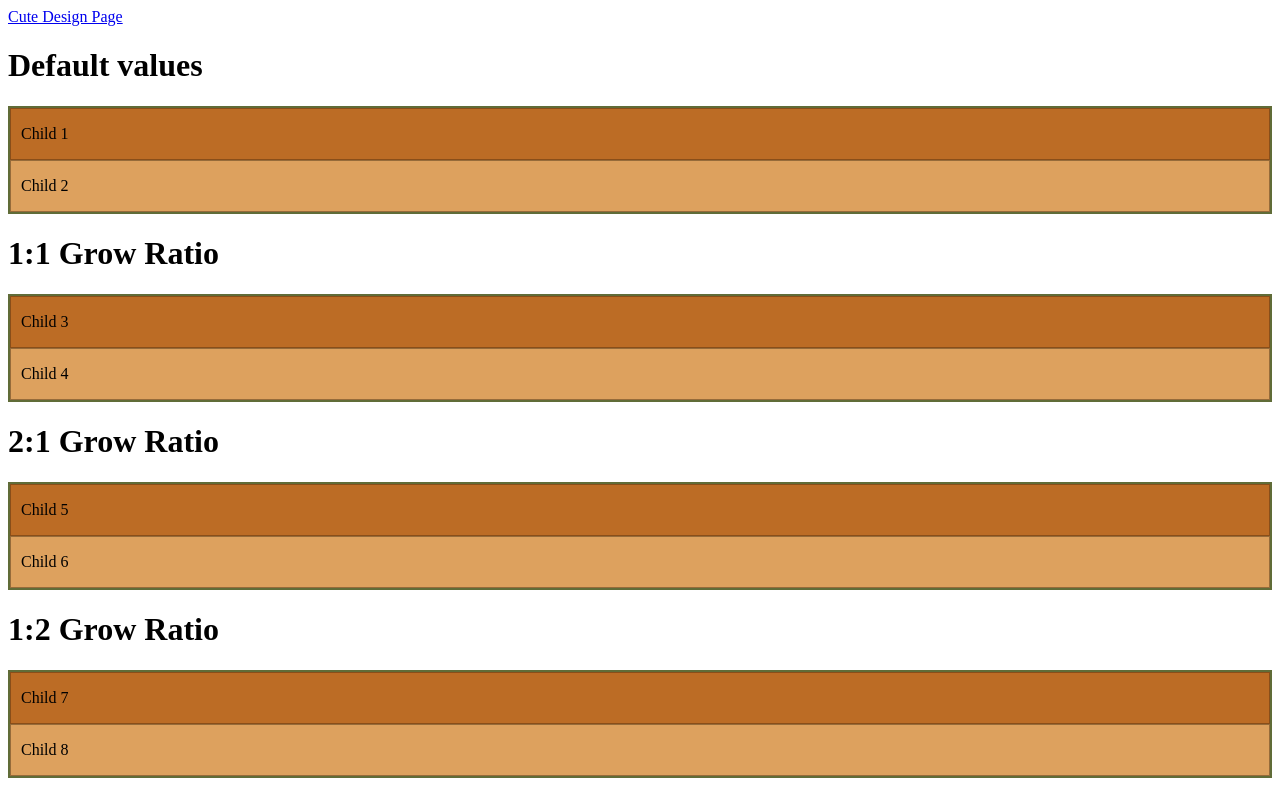
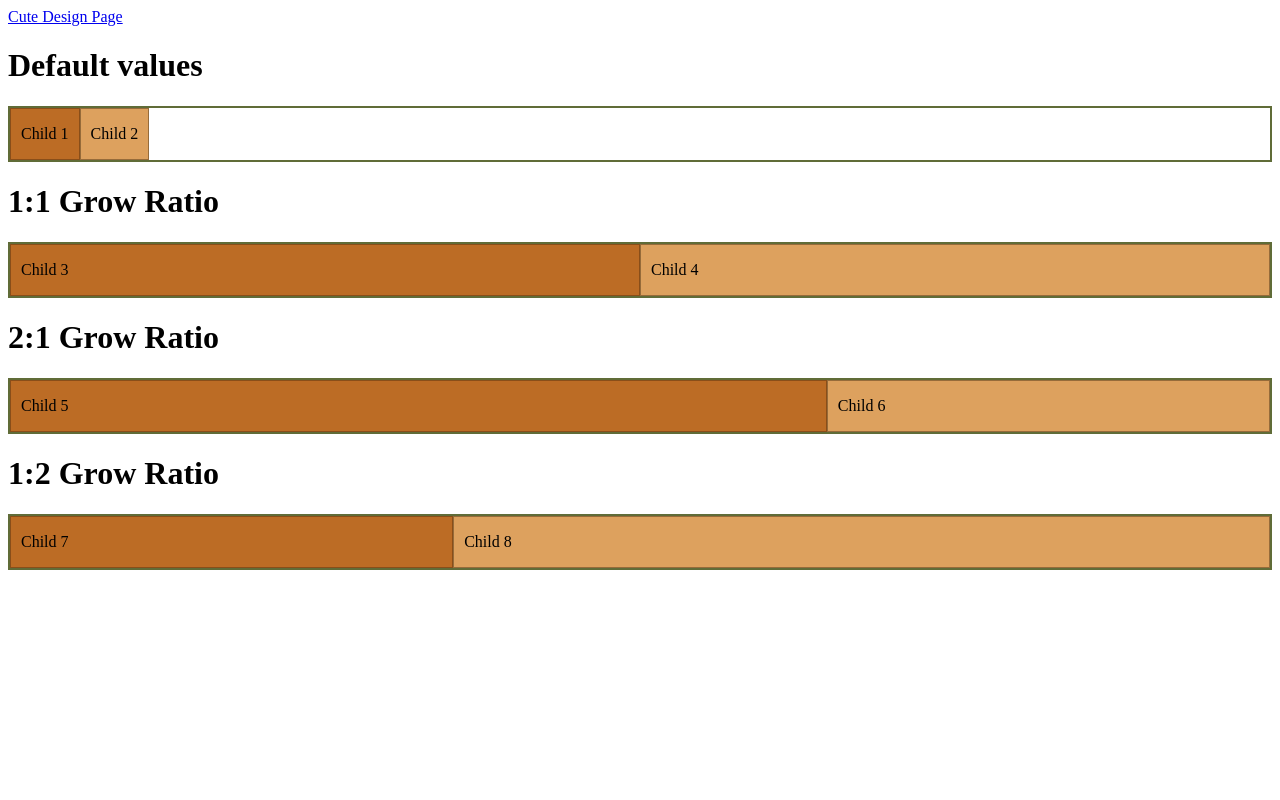
Before and after one commit to Steven-ACP/pp, a plain HTML site: page index.html in a window 1280 px wide. Drawn offline with Linux system fonts and the light colour scheme.

Commit message:
joniscute

```diff
--- a/css/index.css
+++ b/css/index.css
@@ -9,21 +9,43 @@ div[class^="child"] {
     margin: 20px 0;
 }
 
-.child {
-    flex-grow: 1;
-}
-
-.child, .child3, .child5, .child7 {
+.child,
+.child3,
+.child5,
+.child7 {
     background-color: #bc6c25;
     border: 1px solid #894e19;
 }
 
-.child2, .child4, .child6, .child8 {
+.child2,
+.child4,
+.child6,
+.child8 {
     background-color: #dda15e;
     border: 1px solid #966b3a;
 }
 
+.parent {
+    display: flex;
+}
+
+.child,
+.child2 {
+    flex: 0 1 auto;
+}
+
+.child6,
+.child7,
+.child3,
+.child4 {
+    flex: 1 1 auto;
+}
+
+.child5,
+.child8 {
+    flex: 2 1 auto;
+}
+
 /* FLEXBOX STYLES */
-/* Add the flexbox styles below.
-
+/* Add the flexbox styles below/
 You do NOT need to touch the styles above this */
```
Also changed, not shown: css/cute.css (+4 -4 lines).
